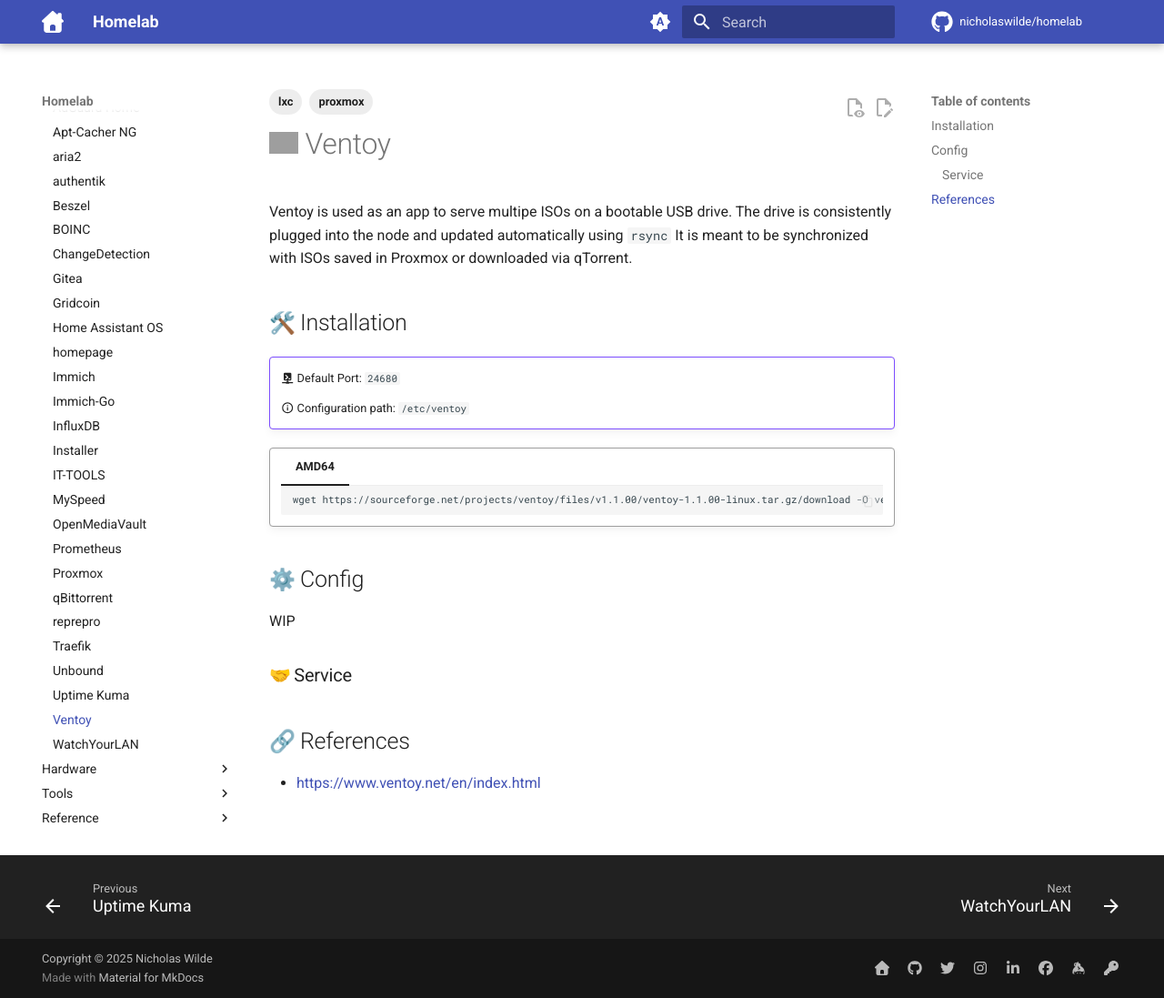
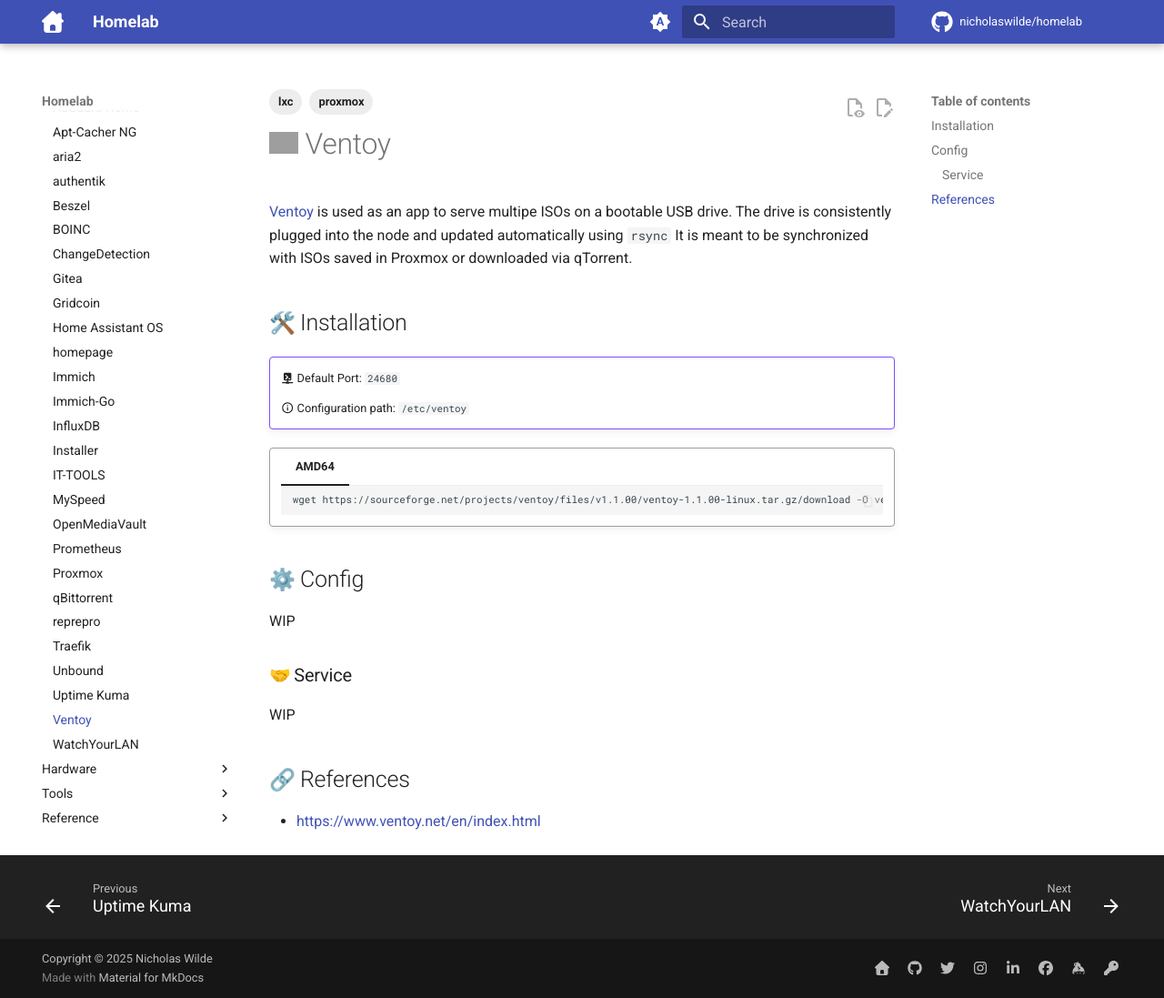
Before and after one commit to nicholaswilde/homelab, an MkDocs documentation site: the page built from docs/apps/ventoy.md, in a window 1280 px wide and 1097 px high. Shown: the whole window at 91% size. Built offline with MkDocs 1.6.1 and Material for MkDocs 9.7.7, drawn with Linux system fonts in a browser that asks for light colours; emoji names are drawn with the system emoji font; comment, search, counter and statistics services are not loaded; grey boxes are pictures that could not be loaded.

Commit message:
Update ventoy.md

```diff
--- a/docs/apps/ventoy.md
+++ b/docs/apps/ventoy.md
@@ -5,7 +5,7 @@
 ---
 # ![ventoy](https://a.fsdn.com/allura/p/ventoy/icon?83b3cf3559dee8e8a1302821225c2e6076b1e2fded2a1ddc8c229a99eb9efd5a?&w=90){ width="32" } Ventoy
 
-Ventoy is used as an app to serve multipe ISOs on a bootable USB drive.
+[Ventoy][1] is used as an app to serve multipe ISOs on a bootable USB drive.
 The drive is consistently plugged into the node and updated automatically using `rsync`
 It is meant to be synchronized with ISOs saved in Proxmox or downloaded via qTorrent.
 
@@ -31,6 +31,10 @@
 
 ### :handshake: Service
 
+WIP
+
 ## :link: References
 
 - <https://www.ventoy.net/en/index.html>
+
+[1]: <https://www.ventoy.net/en/index.html>
```
